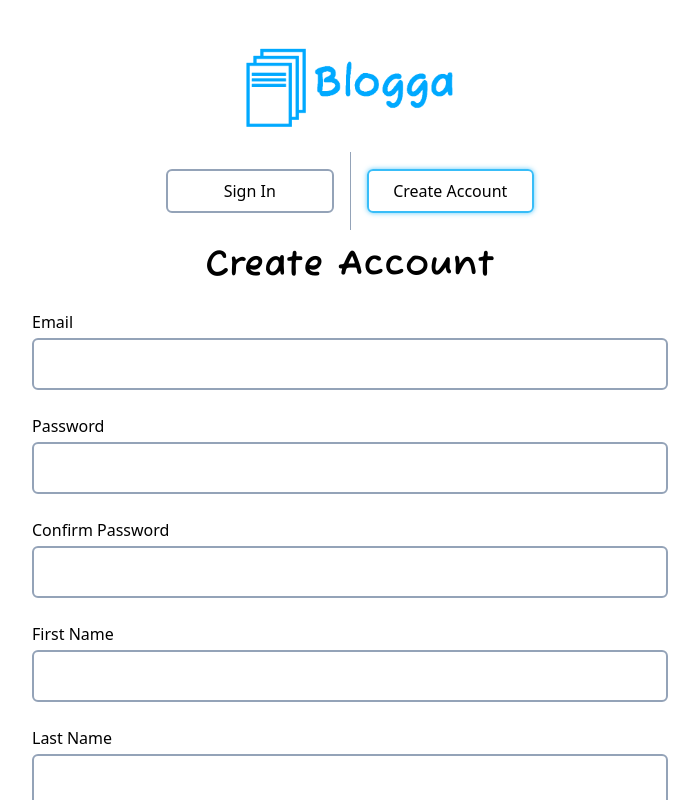
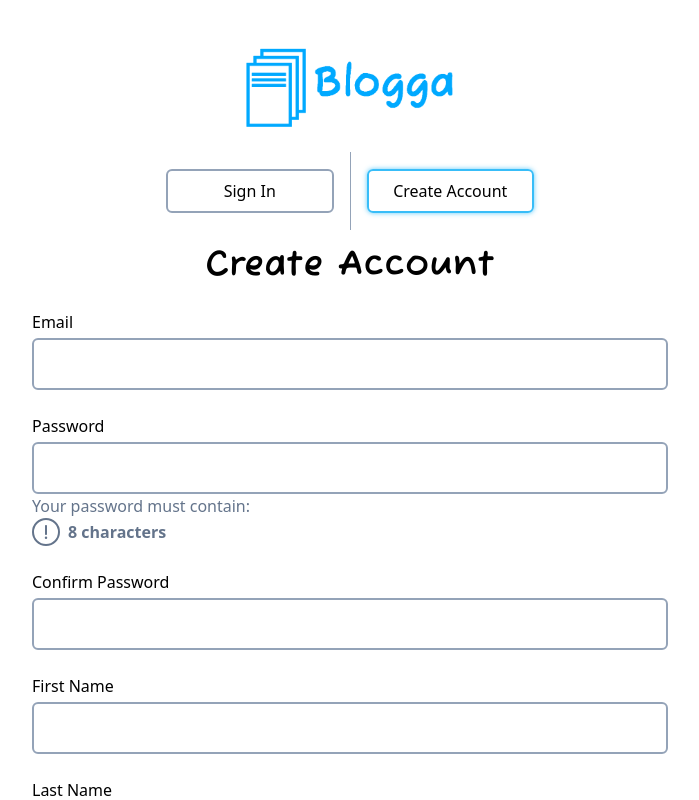
Before and after one commit to suzuhe481/blogga-frontend, a React (Vite) app: page /login in a window 1280 px wide. Both pictures are taken after typing "name@example.com", "Sample123" into the empty fields and a click on the button "Create Account". Shown: the top 800 px of the page, without its empty margins (290-989 px from the left). Built offline with nearby package versions, Linux system fonts and the light colour scheme.

Commit message:
Conditionally displays error messages for email, password, confirm password

```diff
--- a/src/components/PageComponents/LoginPage/RegisterForm.tsx
+++ b/src/components/PageComponents/LoginPage/RegisterForm.tsx
@@ -158,6 +158,20 @@ const RegisterForm = ({
               onChange={handleChangeEmail}
               className="rounded-md border-2 border-slate-400 py-3 px-4 focus:outline-none focus:border-[#75C1FF] focus:shadow-[0_0_0_2px_#B3E0FF]"
             />
+
+            <div
+              className={`flex flex-col my-1 text-red-500 ${
+                isEmailValid ? "hidden" : ""
+              }`}
+            >
+              <div className="flex flex-row items-center gap-2 font-bold">
+                <FontAwesomeIcon
+                  icon={faExclamation}
+                  className="border-2  p-1 rounded-full w-4 h-4 border-red-500"
+                />
+                <div>Email is not in a valid format.</div>
+              </div>
+            </div>
           </div>
 
           <div className="flex flex-col w-full mb-6">
@@ -171,6 +185,31 @@ const RegisterForm = ({
               onChange={handleChangePassword}
               className="rounded-md border-2 border-slate-400 py-3 px-4 focus:outline-none focus:border-[#75C1FF] focus:shadow-[0_0_0_2px_#B3E0FF]"
             />
+
+            <div className="flex flex-col text-slate-500">
+              <div>Your password must contain:</div>
+              <div
+                className={`flex flex-row items-center gap-2 font-bold ${
+                  passwordValid === null
+                    ? "text-slate-500"
+                    : passwordValid
+                    ? "text-green-500"
+                    : "text-red-500"
+                }`}
+              >
+                <FontAwesomeIcon
+                  icon={faExclamation}
+                  className={`border-2  p-1 rounded-full w-4 h-4 ${
+                    passwordValid === null
+                      ? "border-slate-500"
+                      : passwordValid
+                      ? "border-green-500"
+                      : "border-red-500"
+                  }`}
+                />
+                <div>8 characters</div>
+              </div>
+            </div>
           </div>
 
           <div className="flex flex-col w-full mb-6">
@@ -184,6 +223,20 @@ const RegisterForm = ({
               onChange={handleChangeConfirmPassword}
               className="rounded-md border-2 border-slate-400 py-3 px-4 focus:outline-none focus:border-[#75C1FF] focus:shadow-[0_0_0_2px_#B3E0FF]"
             />
+
+            <div
+              className={`flex flex-col my-1 text-red-500 ${
+                passwordsMatch || passwordsMatch === null ? "hidden" : ""
+              }`}
+            >
+              <div className="flex flex-row items-center gap-2 font-bold">
+                <FontAwesomeIcon
+                  icon={faExclamation}
+                  className="border-2  p-1 rounded-full w-4 h-4 border-red-500"
+                />
+                <div>Passwords do not match.</div>
+              </div>
+            </div>
           </div>
 
           <div className="flex flex-col w-full mb-6">
```
